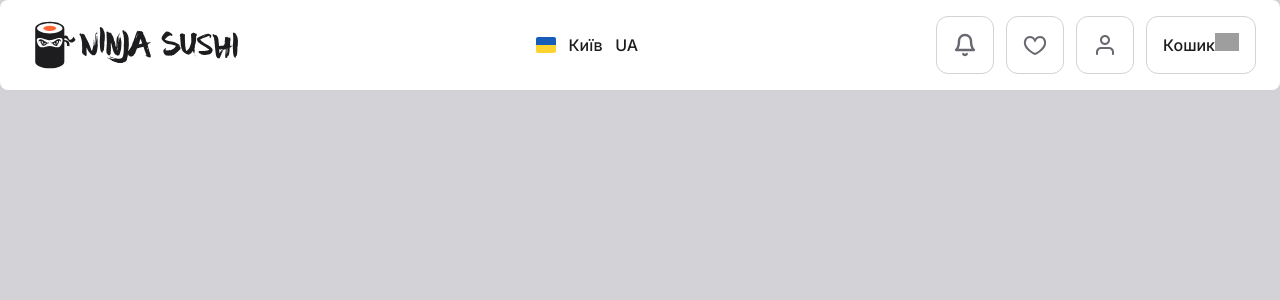
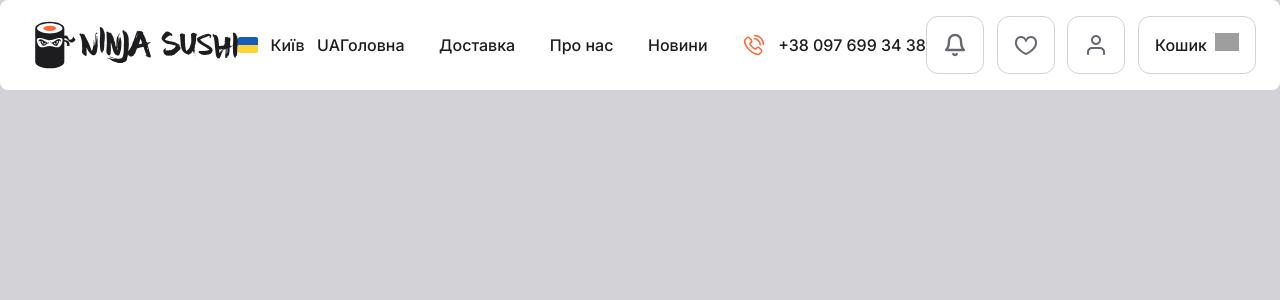
Before and after one commit to iSteffan/ninja-sushi, a Next.js app: page / in a window 1280 px wide. Shown: the top 300 px of the page. Built offline with nearby package versions, Linux system fonts and the light colour scheme; grey boxes are pictures that could not be loaded.

Commit message:
header desktop markup done // need to fix responce

```diff
--- a/src/assets/icons/index.js
+++ b/src/assets/icons/index.js
@@ -3,6 +3,7 @@ import user from './user.svg';
 import favorite from './favorite.svg';
 import menu from './menu.svg';
 import cart from './cart.svg';
+import phone from './phone.svg';
 
 import flagMobile from './ua-flag.svg';
 import flagDesktop from './flag-desktop.svg';
@@ -22,6 +23,7 @@ export {
   user,
   favorite,
   menu,
+  phone,
   cart,
   flagMobile,
   flagDesktop,
--- a/src/components/HeaderBtnList/HeaderBtnList.tsx
+++ b/src/components/HeaderBtnList/HeaderBtnList.tsx
@@ -6,7 +6,8 @@ const HeaderBtnList = () => {
   const isMobile = useMediaQuery({ maxWidth: 767 });
 
   return (
-    <ul className="flex gap-[4px] md:gap-[12px]">
+    // <ul className="flex gap-[4px] md:gap-[12px]">
+    <ul className="flex max-w-[172px] md:max-w-[330px] w-full justify-between">
       <li>
         <button className="md:p-[16px] p-[10px] rounded-xl border-[1px] border-br-gray">
           <Image src={bell} alt="bell" width={isMobile ? 20 : 24} height={isMobile ? 20 : 24} />
@@ -28,7 +29,7 @@ const HeaderBtnList = () => {
         </button>
       </li>
       <li className="max-md:hidden">
-        <button className="md:p-[16px] p-[10px] rounded-xl border-[1px] border-br-gray flex">
+        <button className="md:p-[16px] p-[10px] rounded-xl border-[1px] border-br-gray text-sm flex gap-[8px]">
           Кошик
           <Image src={cart} alt="bell" width={24} height={24} />
         </button>
--- /dev/null
+++ b/src/components/HeaderNav/HeaderNav.tsx
@@ -0,0 +1,40 @@
+import { phone } from '@/assets/icons';
+import Image from 'next/image';
+import Link from 'next/link';
+
+const HeaderNav = () => {
+  return (
+    <nav className="max-md:hidden flex items-center max-w-[644px] w-full">
+      <ul className="flex justify-between w-full">
+        <li>
+          <Link href="/" className="text-sm">
+            Головна
+          </Link>
+        </li>
+        <li>
+          <Link href="/delivery" className="text-sm">
+            Доставка
+          </Link>
+        </li>
+        <li>
+          <Link href="/about-us" className="text-sm">
+            Про нас
+          </Link>
+        </li>
+        <li>
+          <Link href="/news" className="text-sm">
+            Новини
+          </Link>
+        </li>
+        <li>
+          <a href="tel:+380976993438" className="text-sm flex gap-[12px]">
+            <Image src={phone} alt="phone" width={24} height={24} />
+            +38 097 699 34 38
+          </a>
+        </li>
+      </ul>
+    </nav>
+  );
+};
+
+export default HeaderNav;
--- a/src/section/header/Header.tsx
+++ b/src/section/header/Header.tsx
@@ -8,6 +8,7 @@ import { useMediaQuery } from 'react-responsive';
 import { Fragment } from 'react';
 import { Popover, Transition } from '@headlessui/react';
 import HeaderBtnList from '@/components/HeaderBtnList/HeaderBtnList';
+import HeaderNav from '@/components/HeaderNav/HeaderNav';
 
 const Header = () => {
   const isMobile = useMediaQuery({ maxWidth: 767 });
@@ -50,7 +51,7 @@ const Header = () => {
             </Transition>
           </Popover>
         </div>
-
+        <HeaderNav />
         <HeaderBtnList />
       </div>
     </header>
```
Also changed, not shown: src/assets/icons/phone.svg (added).
